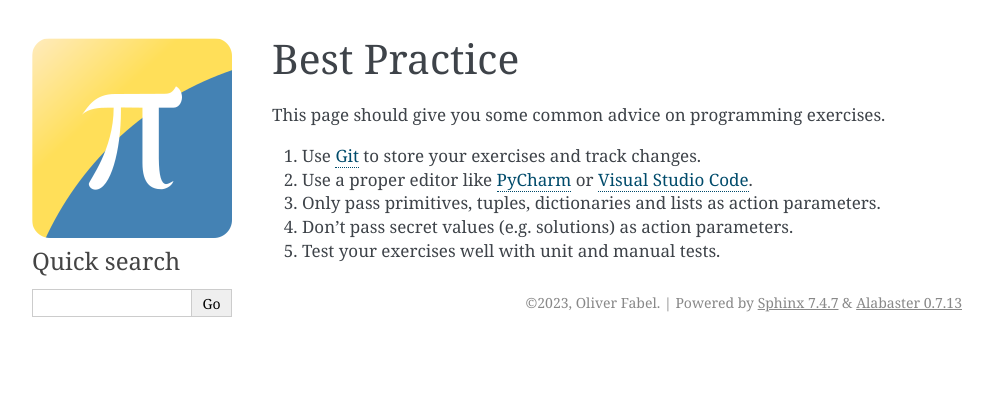
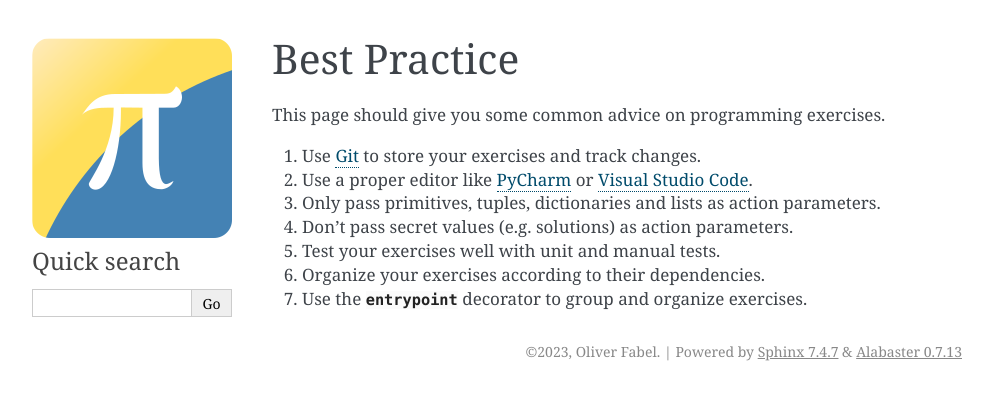
Before and after one commit to ofabel/pytm-bootstrap, a Sphinx documentation site: the page built from docs/best-practice.md, in a window 1280 px wide. Shown: the top 400 px of the page, without its empty margins (148-1141 px from the left). Built offline with Sphinx 7.4.7, drawn with Linux system fonts in a browser that asks for light colours.

Commit message:
add some best practice hints

```diff
--- a/docs/best-practice.md
+++ b/docs/best-practice.md
@@ -8,3 +8,5 @@ This page should give you some common advice on programming exercises.
 3. Only pass primitives, tuples, dictionaries and lists as action parameters.
 4. Don't pass secret values (e.g. solutions) as action parameters.
 5. Test your exercises well with unit and manual tests.
+6. Organize your exercises according to their dependencies.
+7. Use the {meth}`entrypoint <pytmlib.decorators.entrypoint>` decorator to group and organize exercises.
```
